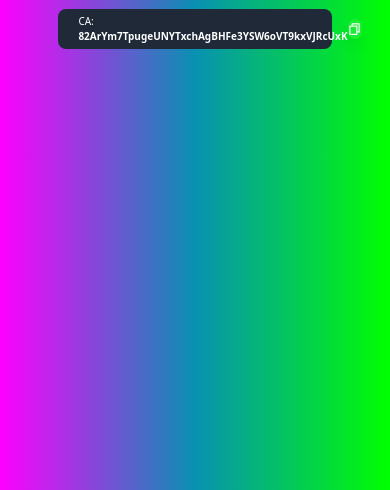
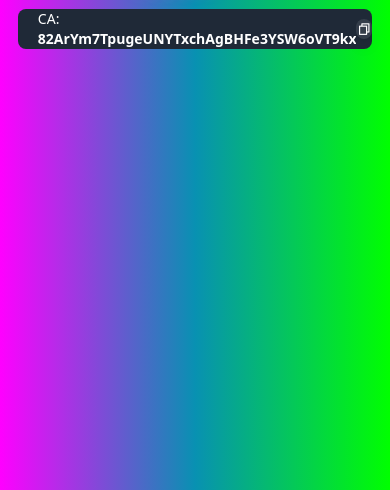
Before and after one commit to EMMANUEL-SUNMBOLA/solplayden, a website: page public/index.html in a window 390 px wide. Shown: the part 354-844 px from the top of the page. Drawn offline with nearby package versions, Linux system fonts and the light colour scheme.

Commit message:
more tail in the wind

```diff
--- a/public/index.html
+++ b/public/index.html
@@ -65,8 +65,9 @@
                  <span class="neon-pink uppercase font-bold text-[20px] md:text-3xl">honest</span> again.
             </p>
 
-            <div class="contract-container w-[80%] h-[40px] text-[10px] md:w-[800px] md:h-[80px] md:text-2xl">
-                <div class="pl-[20px]">CA: <span class="contract font-bold">82ArYm7TpugeUNYTxchAgBHFe3YSW6oVT9kxVJRcUxK</span></div>
+            <div class="contract-container w-[85%] h-[40px] text-sm  md:w-[800px] md:h-[80px] md:text-2xl">
+                <div class="pl-[20px] overflow-x-auto">CA:
+                    <span class="contract font-bold">82ArYm7TpugeUNYTxchAgBHFe3YSW6oVT9kxVJRcUxK</span></div>
                 <div class="cursor-pointer copycat h-[20px] w-[20px] md:h-[80px] md:w-[80px]">
                     <i class="ri-file-copy-line text-sm md:text-4xl "></i>
                 </div>
```
Also changed, not shown: public/style.css.
